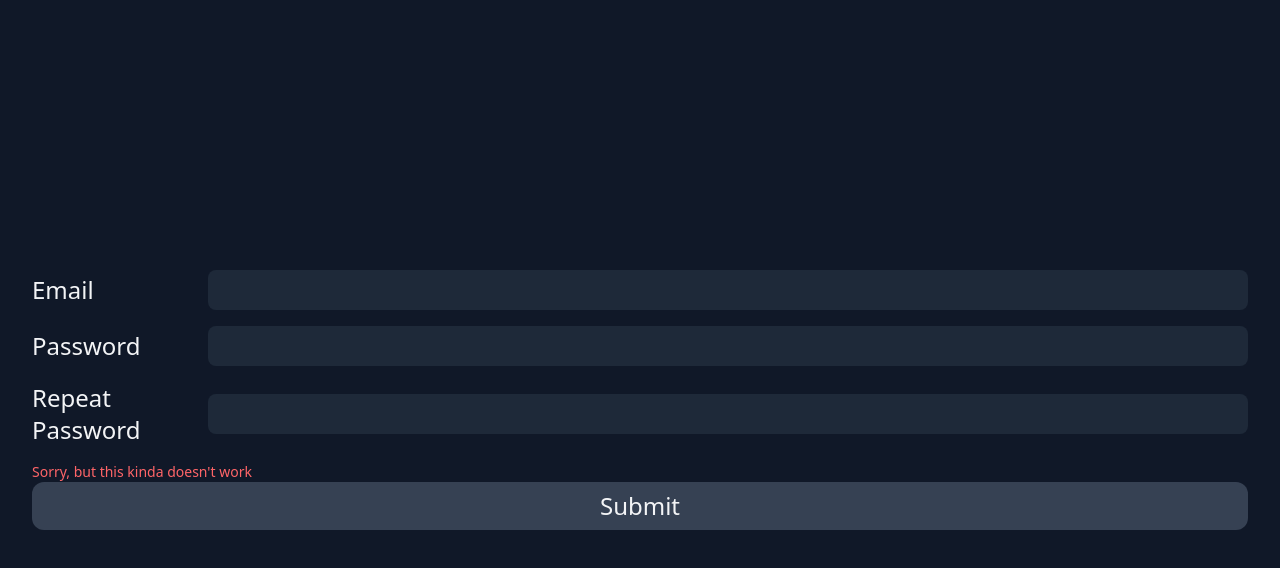
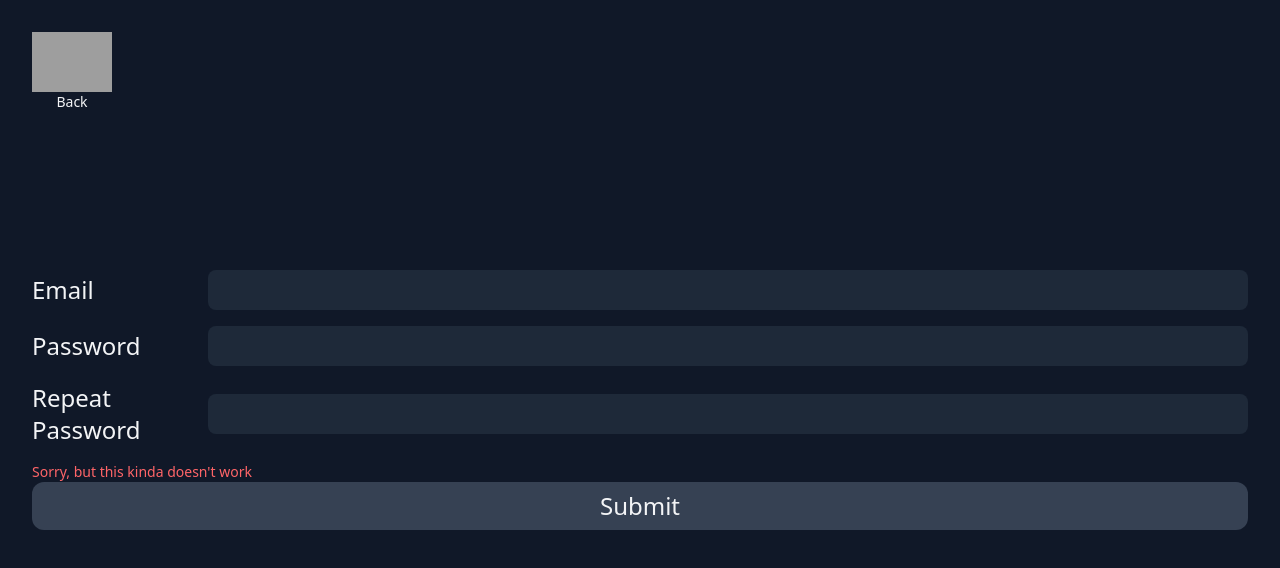
Before and after one commit to Hebi-JS/meow-finances, a SvelteKit app: page /account/register in a window 1280 px wide. Shown: the top 568 px of the page. Built offline with nearby package versions, Linux system fonts and the light colour scheme; grey boxes are pictures that could not be loaded.

Commit message:
Add button to navigate back to sign up selection

```diff
--- a/src/routes/account/login/+page.svelte
+++ b/src/routes/account/login/+page.svelte
@@ -1,4 +1,11 @@
 <script lang="ts"></script>
+
+<a href="/account" tabindex="-1">
+    <button class="flex flex-col justify-center items-center fixed top-8 left-8 w-20 h-20 rounded-full text-sm transition-all hover:bg-gray-800 focus:outline-2 focus:outline-gray-600">
+        <img src="#" alt="Arrow Icon" />
+        <span>Back</span>
+    </button>
+</a>
 
 <form class="flex flex-col justify-center gap-4 px-8 h-svh text-2xl" action="POST">
     <div class="flex justify-between items-center">
--- a/src/routes/account/register/+page.svelte
+++ b/src/routes/account/register/+page.svelte
@@ -1,4 +1,11 @@
 <script lang="ts"></script>
+
+<a href="/account" tabindex="-1">
+    <button class="flex flex-col justify-center items-center fixed top-8 left-8 w-20 h-20 rounded-full text-sm transition-all hover:bg-gray-800 focus:outline-2 focus:outline-gray-600">
+        <img src="#" alt="Arrow Icon" />
+        <span>Back</span>
+    </button>
+</a>
 
 <form class="flex flex-col justify-center gap-4 px-8 h-svh text-2xl" action="POST">
     <div class="flex justify-between items-center">
```
